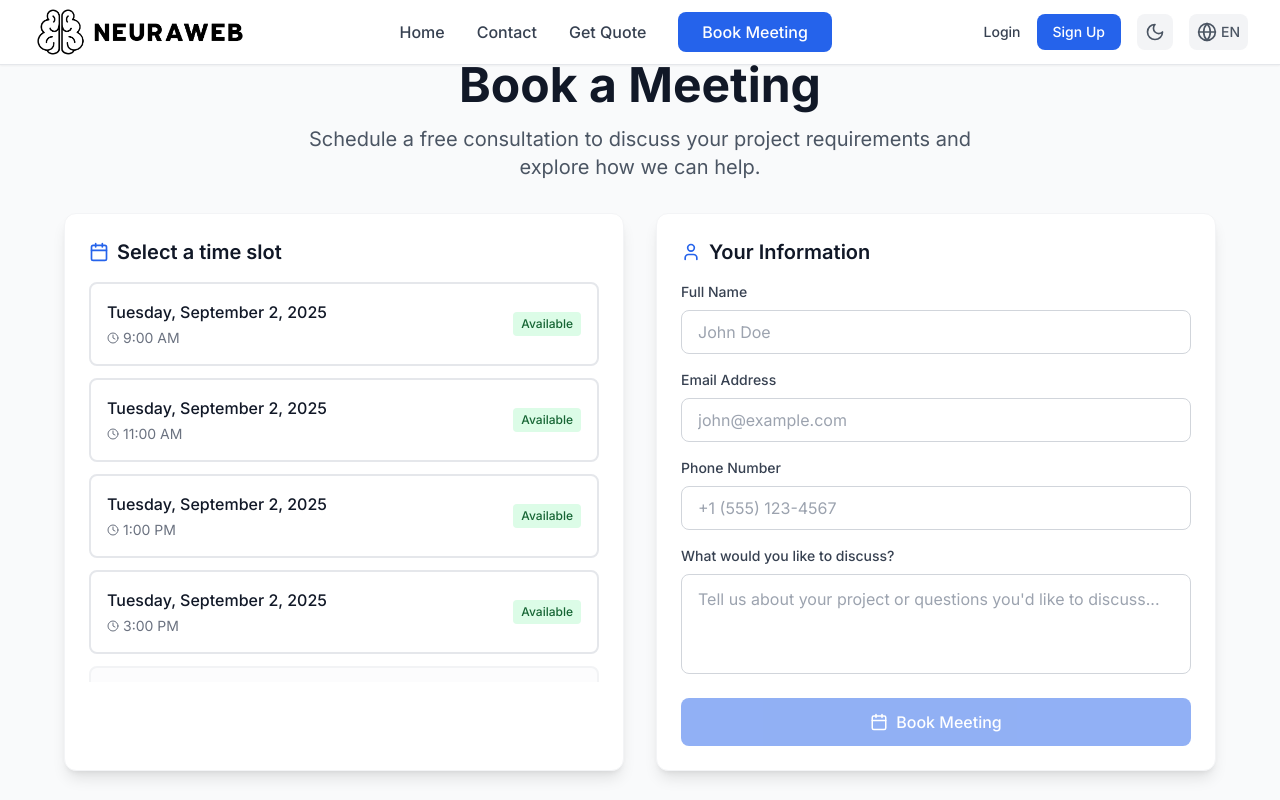
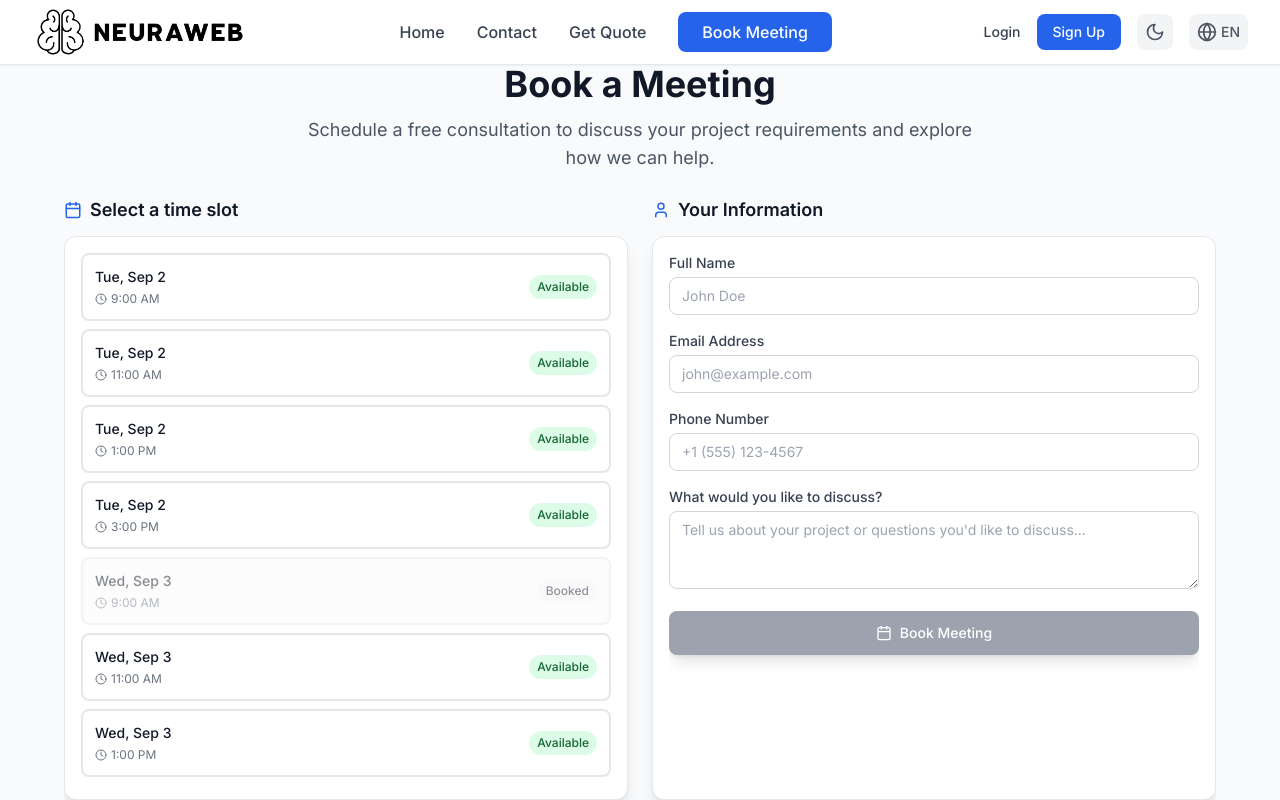
Before and after one commit to KushiTdm/NeuraWeb, a React (Vite) app in the folder frontend/: page /booking in a window 1280 px wide. Shown: the top 800 px of the page. Built offline with nearby package versions, Linux system fonts and the light colour scheme; no server answers.

Commit message:
bookmeeting fixed

```diff
--- a/frontend/src/pages/BookingPage.tsx
+++ b/frontend/src/pages/BookingPage.tsx
@@ -24,7 +24,7 @@ const BookingPage: React.FC = () => {
   const { t } = useLanguage();
   const [isSubmitting, setIsSubmitting] = useState(false);
   const [selectedSlot, setSelectedSlot] = useState<string>('');
-  const [availableSlots, setAvailableSlots] = useState<TimeSlot[]>([]); // Ensure initial state is an array
+  const [availableSlots, setAvailableSlots] = useState<TimeSlot[]>([]);
   const [loading, setLoading] = useState(true);
   const { register, handleSubmit, setValue, formState: { errors } } = useForm<BookingFormData>();
 
@@ -36,7 +36,6 @@ const BookingPage: React.FC = () => {
     try {
       setLoading(true);
       const response = await api.get('/booking/slots');
-      // Ensure response.data is an array
       if (Array.isArray(response.data)) {
         setAvailableSlots(response.data);
       } else {
@@ -45,7 +44,6 @@ const BookingPage: React.FC = () => {
       }
     } catch (error) {
       console.error('Error fetching slots:', error);
-      // Generate mock slots for demo
       generateMockSlots();
     } finally {
       setLoading(false);
@@ -72,7 +70,7 @@ const BookingPage: React.FC = () => {
         slots.push({
           id: `slot_${day}_${hour}`,
           datetime: slotDate.toISOString(),
-          available: Math.random() > 0.3, // 70% availability
+          available: Math.random() > 0.3,
         });
       }
     }
@@ -91,7 +89,7 @@ const BookingPage: React.FC = () => {
       await api.post('/booking', { ...data, selectedSlot });
       toast.success(t('booking.success'));
       setSelectedSlot('');
-      fetchAvailableSlots(); // Refresh slots
+      fetchAvailableSlots();
     } catch (error) {
       toast.error(t('common.error'));
       console.error('Booking error:', error);
@@ -104,9 +102,8 @@ const BookingPage: React.FC = () => {
     const date = new Date(dateTime);
     return {
       date: date.toLocaleDateString('en-US', {
-        weekday: 'long',
-        year: 'numeric',
-        month: 'long',
+        weekday: 'short',
+        month: 'short',
         day: 'numeric'
       }),
       time: date.toLocaleTimeString('en-US', {
@@ -134,33 +131,36 @@ const BookingPage: React.FC = () => {
   }
 
   return (
-    <div className="min-h-screen bg-gray-50 dark:bg-gray-900">
-      {/* Section principale - Full height sur desktop, auto sur mobile */}
-      <section className="min-h-screen lg:h-screen flex flex-col justify-center pt-20 pb-8 px-4 sm:px-6 lg:px-8 lg:pt-24 lg:pb-16">
-        <div className="w-full max-w-6xl mx-auto flex-1 flex flex-col justify-center">
-          {/* Titre centré - Plus compact */}
-          <div className="text-center mb-6 lg:mb-8">
-            <h1 className="text-2xl sm:text-3xl lg:text-4xl xl:text-5xl font-bold text-gray-900 dark:text-white mb-3 lg:mb-4">
+    <div className="min-h-screen bg-gray-50 dark:bg-gray-900 snap-y snap-mandatory overflow-y-auto">
+      {/* Section principale - Pleine hauteur avec snap */}
+      <section className="min-h-screen flex flex-col justify-center px-4 sm:px-6 lg:px-8 pt-16 pb-8 snap-start">
+        <div className="max-w-6xl mx-auto w-full flex-1 flex flex-col justify-center" style={{ maxHeight: 'calc(100vh - 4rem)' }}>
+          {/* Titre compact */}
+          <div className="text-center mb-6">
+            <h1 className="text-2xl sm:text-3xl lg:text-4xl font-bold text-gray-900 dark:text-white mb-3">
               {t('booking.title')}
             </h1>
-            <p className="text-base lg:text-lg xl:text-xl text-gray-600 dark:text-gray-300 max-w-2xl mx-auto">
+            <p className="text-base lg:text-lg text-gray-600 dark:text-gray-300 max-w-2xl mx-auto">
               {t('booking.subtitle')}
             </p>
           </div>
 
-          {/* Contenu principal en grid */}
-          <div className="grid grid-cols-1 lg:grid-cols-2 gap-6 lg:gap-8 flex-1">
+          {/* Contenu principal - Grid avec hauteurs calculées */}
+          <div className="grid grid-cols-1 lg:grid-cols-2 gap-4 lg:gap-6 flex-1 overflow-hidden">
+
             {/* Available Time Slots */}
-            <div className="card h-full flex flex-col">
-              <div className="flex items-center space-x-2 mb-4">
-                <Calendar className="text-primary-600" size={20} />
-                <h3 className="text-lg lg:text-xl font-semibold text-gray-900 dark:text-white">
+            <div className="order-2 lg:order-1 flex flex-col min-h-0">
+              <div className="flex items-center space-x-2 mb-3">
+                <Calendar className="text-primary-600" size={18} />
+                <h3 className="text-lg font-semibold text-gray-900 dark:text-white">
                   {t('booking.select')}
                 </h3>
               </div>
 
-              <div className="space-y-3 flex-1 overflow-y-auto max-h-[50vh] lg:max-h-[calc(100vh-400px)]">
-                {/* Add safety check to ensure availableSlots is an array */}
+              <div className="bg-white dark:bg-gray-800 rounded-xl shadow-lg border border-gray-200 dark:border-gray-700 p-4 flex-1 overflow-hidden">
+                {/* Container avec scroll snap pour les créneaux */}
+                <div className="h-full overflow-y-auto snap-y snap-mandatory scrollbar-thin scrollbar-thumb-gray-300 dark:scrollbar-thumb-gray-600 scrollbar-track-transparent pr-2 -mr-2">
+                  <div className="space-y-2">
                     {Array.isArray(availableSlots) && availableSlots.length > 0 ? (
                       availableSlots.map((slot) => {
                         const { date, time } = formatDateTime(slot.datetime);
@@ -171,17 +171,17 @@ const BookingPage: React.FC = () => {
                             key={slot.id}
                             onClick={() => slot.available && handleSlotSelect(slot.id)}
                             disabled={!slot.available}
-                        className={`w-full p-3 lg:p-4 rounded-lg border-2 text-left transition-all ${
+                            className={`w-full p-3 rounded-lg border-2 text-left transition-all snap-start ${
                               isSelected
                                 ? 'border-primary-500 bg-primary-50 dark:bg-primary-900/20'
                                 : slot.available
-                            ? 'border-gray-200 dark:border-gray-600 hover:border-primary-300 bg-white dark:bg-gray-800'
+                                ? 'border-gray-200 dark:border-gray-600 hover:border-primary-300 bg-white dark:bg-gray-800 hover:shadow-md'
                                 : 'border-gray-200 dark:border-gray-600 bg-gray-50 dark:bg-gray-700 opacity-50 cursor-not-allowed'
                             }`}
                           >
                             <div className="flex items-center justify-between">
                               <div className="min-w-0 flex-1">
-                            <p className={`font-medium text-sm lg:text-base truncate ${
+                                <p className={`font-medium text-sm ${
                                   isSelected ? 'text-primary-700 dark:text-primary-300' : 'text-gray-900 dark:text-white'
                                 }`}>
                                   {date}
@@ -190,16 +190,16 @@ const BookingPage: React.FC = () => {
                                   <Clock size={12} className={
                                     isSelected ? 'text-primary-600' : 'text-gray-500 dark:text-gray-400'
                                   } />
-                              <span className={`text-xs lg:text-sm ${
+                                  <span className={`text-xs ${
                                     isSelected ? 'text-primary-600' : 'text-gray-500 dark:text-gray-400'
                                   }`}>
                                     {time}
                                   </span>
                                 </div>
                               </div>
-                          <div className={`px-2 py-1 rounded text-xs font-medium flex-shrink-0 ml-2 ${
+                              <div className={`px-2 py-1 rounded-full text-xs font-medium flex-shrink-0 ml-3 ${
                                 slot.available
-                              ? 'bg-success-100 text-success-800 dark:bg-success-900/20 dark:text-success-300'
+                                  ? 'bg-green-100 text-green-800 dark:bg-green-900/20 dark:text-green-300'
                                   : 'bg-gray-100 text-gray-800 dark:bg-gray-600 dark:text-gray-300'
                               }`}>
                                 {slot.available ? t('booking.available') : t('booking.booked')}
@@ -209,41 +209,46 @@ const BookingPage: React.FC = () => {
                         );
                       })
                     ) : (
-                  <div className="text-center py-8 text-gray-500 dark:text-gray-400">
+                      <div className="text-center py-8 text-gray-500 dark:text-gray-400 h-full flex flex-col justify-center snap-start">
+                        <Calendar size={40} className="mx-auto mb-3 opacity-50" />
                         <p>{t('booking.no.slots') || 'No available slots at the moment.'}</p>
                       </div>
                     )}
                   </div>
                 </div>
+              </div>
+            </div>
 
             {/* Booking Form */}
-            <div className="card h-full flex flex-col">
-              <div className="flex items-center space-x-2 mb-4">
-                <User className="text-primary-600" size={20} />
-                <h3 className="text-lg lg:text-xl font-semibold text-gray-900 dark:text-white">
+            <div className="order-1 lg:order-2 flex flex-col min-h-0">
+              <div className="flex items-center space-x-2 mb-3">
+                <User className="text-primary-600" size={18} />
+                <h3 className="text-lg font-semibold text-gray-900 dark:text-white">
                   {t('booking.info.title')}
                 </h3>
               </div>
 
-              <form onSubmit={handleSubmit(onSubmit)} className="space-y-4 lg:space-y-4 flex-1 flex flex-col">
+              <div className="bg-white dark:bg-gray-800 rounded-xl shadow-lg border border-gray-200 dark:border-gray-700 p-4 flex-1 overflow-hidden">
+                <div className="h-full overflow-y-auto scrollbar-thin scrollbar-thumb-gray-300 dark:scrollbar-thumb-gray-600 scrollbar-track-transparent">
+                  <form onSubmit={handleSubmit(onSubmit)} className="space-y-4">
                     <div>
-                  <label htmlFor="name" className="block text-sm font-medium text-gray-700 dark:text-gray-300 mb-2">
+                      <label htmlFor="name" className="block text-sm font-medium text-gray-700 dark:text-gray-300 mb-1">
                         {t('contact.name')}
                       </label>
                       <input
                         type="text"
                         id="name"
                         {...register('name', { required: t('common.name.required') })}
-                    className="input-field h-10 lg:h-11"
+                        className="w-full px-3 py-2 border border-gray-300 dark:border-gray-600 rounded-lg focus:ring-2 focus:ring-primary-500 focus:border-transparent bg-white dark:bg-gray-700 text-gray-900 dark:text-white transition-all text-sm"
                         placeholder="John Doe"
                       />
                       {errors.name && (
-                    <p className="mt-1 text-xs lg:text-sm text-error-600">{errors.name.message}</p>
+                        <p className="mt-1 text-xs text-red-600 dark:text-red-400">{errors.name.message}</p>
                       )}
                     </div>
 
                     <div>
-                  <label htmlFor="email" className="block text-sm font-medium text-gray-700 dark:text-gray-300 mb-2">
+                      <label htmlFor="email" className="block text-sm font-medium text-gray-700 dark:text-gray-300 mb-1">
                         {t('contact.email')}
                       </label>
                       <input
@@ -256,43 +261,45 @@ const BookingPage: React.FC = () => {
                             message: t('common.email.invalid')
                           }
                         })}
-                    className="input-field h-10 lg:h-11"
+                        className="w-full px-3 py-2 border border-gray-300 dark:border-gray-600 rounded-lg focus:ring-2 focus:ring-primary-500 focus:border-transparent bg-white dark:bg-gray-700 text-gray-900 dark:text-white transition-all text-sm"
                         placeholder="john@example.com"
                       />
                       {errors.email && (
-                    <p className="mt-1 text-xs lg:text-sm text-error-600">{errors.email.message}</p>
+                        <p className="mt-1 text-xs text-red-600 dark:text-red-400">{errors.email.message}</p>
                       )}
                     </div>
 
                     <div>
-                  <label htmlFor="phone" className="block text-sm font-medium text-gray-700 dark:text-gray-300 mb-2">
+                      <label htmlFor="phone" className="block text-sm font-medium text-gray-700 dark:text-gray-300 mb-1">
                         {t('booking.phone')}
                       </label>
                       <input
                         type="tel"
                         id="phone"
                         {...register('phone')}
-                    className="input-field h-10 lg:h-11"
+                        className="w-full px-3 py-2 border border-gray-300 dark:border-gray-600 rounded-lg focus:ring-2 focus:ring-primary-500 focus:border-transparent bg-white dark:bg-gray-700 text-gray-900 dark:text-white transition-all text-sm"
                         placeholder="+1 (555) 123-4567"
                       />
                     </div>
 
-                <div className="flex-1 flex flex-col">
-                  <label htmlFor="message" className="block text-sm font-medium text-gray-700 dark:text-gray-300 mb-2">
+                    <div>
+                      <label htmlFor="message" className="block text-sm font-medium text-gray-700 dark:text-gray-300 mb-1">
                         {t('booking.discuss')}
                       </label>
                       <textarea
                         id="message"
                         rows={3}
                         {...register('message')}
-                    className="input-field resize-none flex-1 min-h-[80px] lg:min-h-[100px]"
+                        className="w-full px-3 py-2 border border-gray-300 dark:border-gray-600 rounded-lg focus:ring-2 focus:ring-primary-500 focus:border-transparent bg-white dark:bg-gray-700 text-gray-900 dark:text-white transition-all resize-vertical text-sm"
                         placeholder={t('booking.discuss.placeholder')}
                       />
                     </div>
 
+                    {/* Créneau sélectionné */}
                     {selectedSlot && (
-                  <div className="bg-primary-50 dark:bg-primary-900/20 border border-primary-200 dark:border-primary-800 rounded-lg p-3 lg:p-4">
-                    <h4 className="font-medium text-primary-800 dark:text-primary-200 mb-1 lg:mb-2 text-sm lg:text-base">
+                      <div className="bg-primary-50 dark:bg-primary-900/20 border border-primary-200 dark:border-primary-800 rounded-lg p-3">
+                        <h4 className="font-medium text-primary-800 dark:text-primary-200 mb-1 flex items-center text-sm">
+                          <Calendar size={14} className="mr-1" />
                           {t('booking.selected')}
                         </h4>
                         {(() => {
@@ -300,7 +307,7 @@ const BookingPage: React.FC = () => {
                           if (slot) {
                             const { date, time } = formatDateTime(slot.datetime);
                             return (
-                          <p className="text-primary-700 dark:text-primary-300 text-sm lg:text-base">
+                              <p className="text-primary-700 dark:text-primary-300 text-xs">
                                 {date} {t('booking.meeting.time')} {time}
                               </p>
                             );
@@ -310,26 +317,32 @@ const BookingPage: React.FC = () => {
                       </div>
                     )}
 
-                <div className="pt-2">
+                    {/* Bouton de soumission */}
                     <button
                       type="submit"
                       disabled={isSubmitting || !selectedSlot}
-                    className="w-full btn-primary flex items-center justify-center space-x-2 disabled:opacity-50 disabled:cursor-not-allowed py-3"
+                      className="w-full bg-primary-600 hover:bg-primary-700 disabled:bg-gray-400 disabled:cursor-not-allowed text-white font-medium py-3 px-4 rounded-lg transition-all duration-200 flex items-center justify-center space-x-2 shadow-lg hover:shadow-xl text-sm"
                     >
                       {isSubmitting ? (
-                      <div className="animate-spin rounded-full h-5 w-5 border-b-2 border-white"></div>
+                        <div className="animate-spin rounded-full h-4 w-4 border-b-2 border-white"></div>
                       ) : (
                         <>
-                        <Calendar size={18} />
-                        <span className="text-sm lg:text-base">{t('booking.book')}</span>
+                          <Calendar size={16} />
+                          <span>{t('booking.book')}</span>
                         </>
                       )}
                     </button>
-                </div>
                   </form>
                 </div>
               </div>
             </div>
+          </div>
+        </div>
+      </section>
+
+      {/* Section footer avec snap pour le scroll */}
+      <section className="snap-start">
+        {/* Le footer sera ici via le Layout */}
       </section>
     </div>
   );
```
Lines whose indentation alone changed are shown as unchanged.
